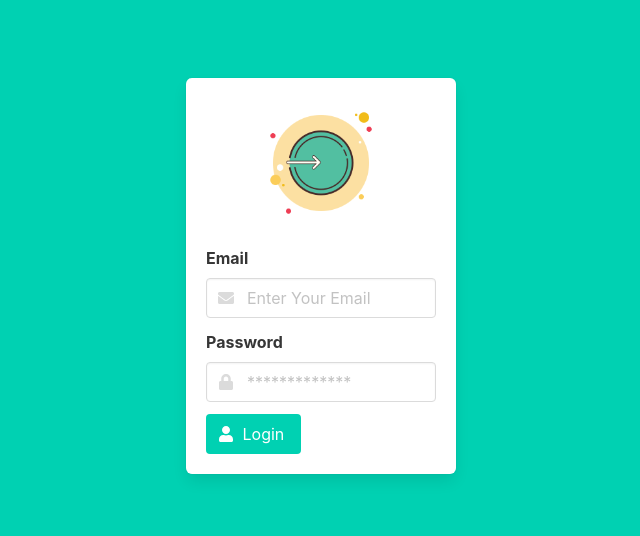
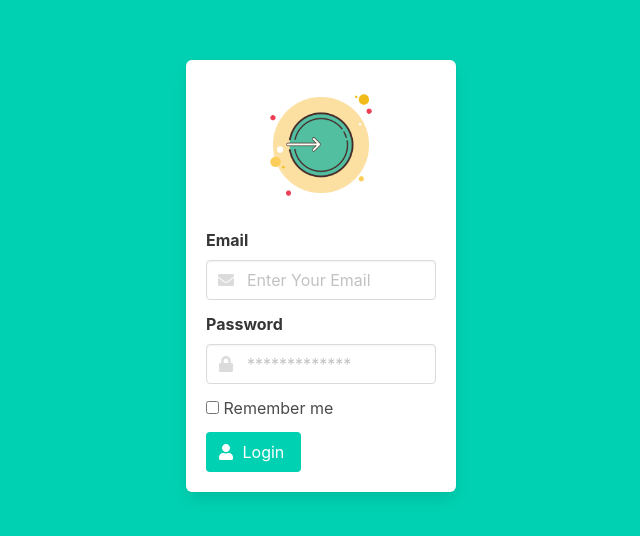
Before and after one commit to myprojectsfile/bulma, a website built with webpack: page login.html in a window 1280 px wide. Shown: the part 124-660 px from the top of the page, without its empty margins (319-959 px from the left). Built offline with nearby package versions, Linux system fonts and the light colour scheme.

Commit message:
add required to input

```diff
--- a/login.html
+++ b/login.html
@@ -24,6 +24,7 @@
                       type="email"
                       class="input"
                       placeholder="Enter Your Email"
+                      required
                     />
                     <span class="icon is-left"
                       ><i class="fa fa-envelope"></i
@@ -37,9 +38,16 @@
                       type="password"
                       class="input"
                       placeholder="*************"
+                      required
                     />
                     <span class="icon is-left"><i class="fa fa-lock"></i></span>
                   </div>
+                </div>
+                <div class="field">
+                  <label class="checkbox">
+                    <input type="checkbox" />
+                    Remember me</label
+                  >
                 </div>
                 <div class="field">
                   <button class="button is-primary has-icon-left">
```
